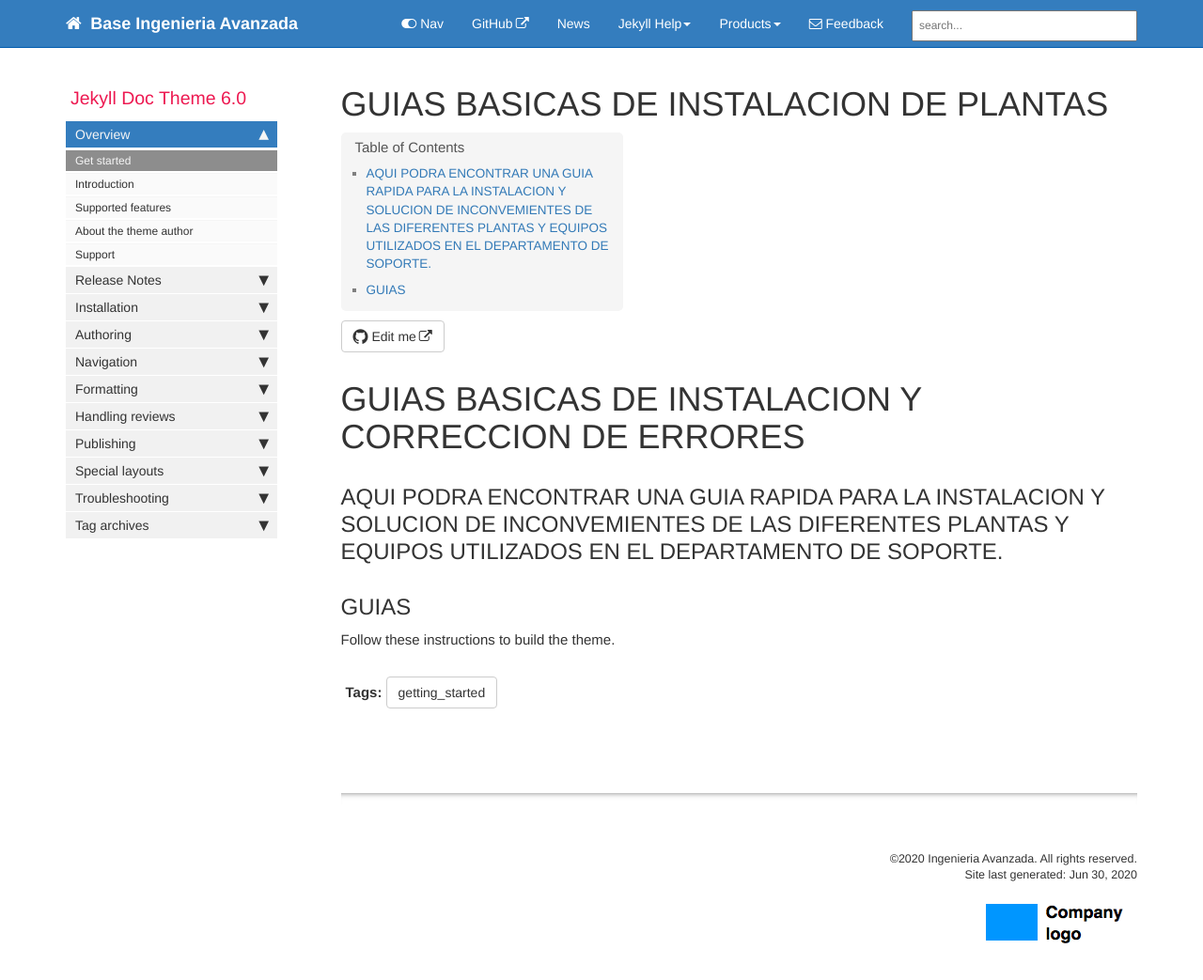
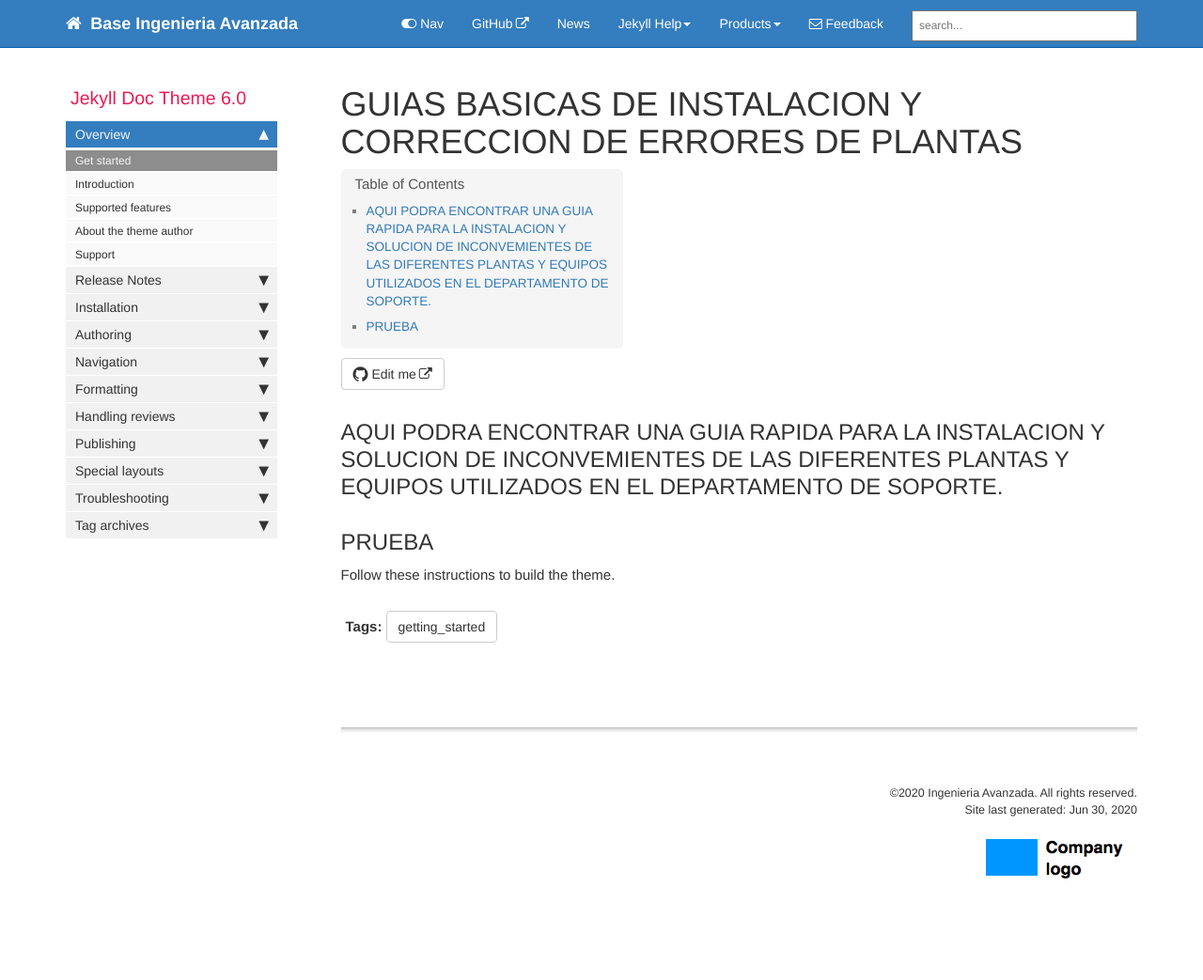
Before and after one commit to soporteiasa/soporteiasa.github.io, a Jekyll site: the page built from index.md, in a window 1280 px wide and 1080 px high. Shown: the top 1043 px of the window at 94% size. Built offline with Jekyll 4.4.1, drawn with Linux system fonts in a browser that asks for light colours; comment, search, counter and statistics services are not loaded.

Commit message:
Update index.md

```diff
--- a/index.md
+++ b/index.md
@@ -1,15 +1,15 @@
 ---
-title: "GUIAS BASICAS DE INSTALACION DE PLANTAS"
+title: "GUIAS BASICAS DE INSTALACION Y CORRECCION DE ERRORES DE PLANTAS"
 keywords: sample homepage
 tags: [getting_started]
 sidebar: mydoc_sidebar
 permalink: index.html
 
 ---
-# GUIAS BASICAS DE INSTALACION Y CORRECCION DE ERRORES
+
 
 ## AQUI PODRA ENCONTRAR UNA GUIA RAPIDA PARA LA INSTALACION Y SOLUCION DE INCONVEMIENTES DE LAS DIFERENTES PLANTAS Y EQUIPOS UTILIZADOS EN EL DEPARTAMENTO DE SOPORTE.
 
-## GUIAS
+## PRUEBA
 
 Follow these instructions to build the theme.
```
